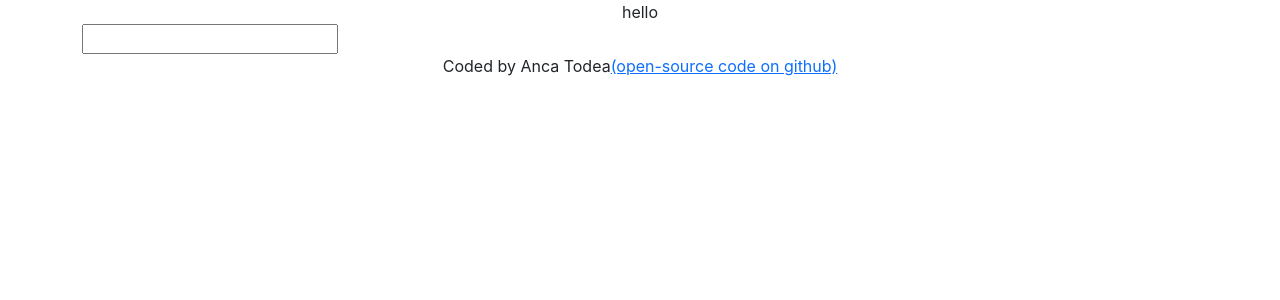
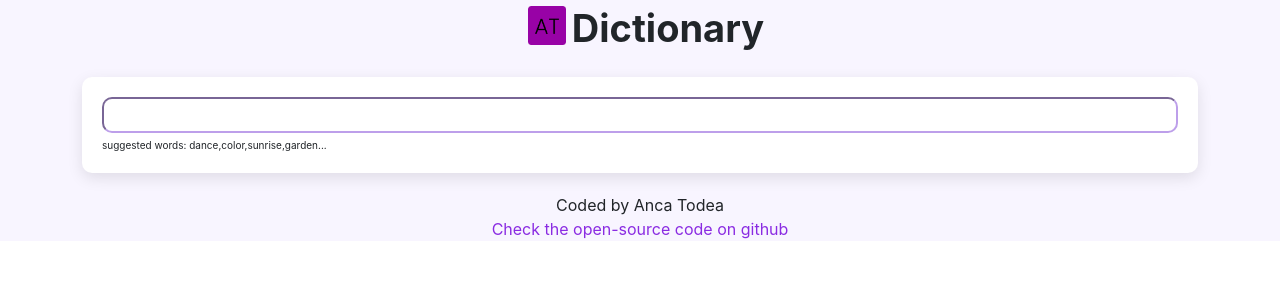
Before and after one commit to ancatodea/dictionart-project, a React (Create React App) app: page / in a window 1280 px wide. Shown: the top 300 px of the page. Built offline with nearby package versions, Linux system fonts and the light colour scheme; no server answers.

Commit message:
Styled the app and added a default keyword

```diff
--- a/src/App.css
+++ b/src/App.css
@@ -1,3 +1,19 @@
 .App header {
   text-align: center;
+  font-size: 38px;
+  font-weight: 700;
 }
+.App {
+  background: rgb(248, 245, 255)
+}
+.App a{
+  color: blueviolet;
+  text-decoration: none;
+}
+.App .logo {
+  margin-bottom: 12px;
+  padding-left: 12px;
+  max-width: 50px;
+  margin-right: 6px;
+
+}
--- a/src/App.js
+++ b/src/App.js
@@ -1,18 +1,21 @@
 import './App.css';
 import Dictionary from "./Dictionary";
+import logo from "./images/small-logo.png";
 
 function App() {
   return (
     <div className="App">
       <div className="container">
       <header className="App-header">
-        hello
+        <img src={logo} className="logo img-fluid" alt="logo" />
+        Dictionary
       </header>
-      <Dictionary />
+      <Dictionary defaultKeyword="sun" />
       </div>
       <div className="text-center">Coded by Anca Todea
+      <br />
        <a href="https://github.com/ancatodea/dictionary-project">
-         (open-source code on github)
+        Check the open-source code on github
        </a>
       </div>
     </div>
--- a/src/Dictionary.css
+++ b/src/Dictionary.css
@@ -0,0 +1,18 @@
+.Dictionary section {
+  background: white;
+  padding: 20px;
+  border-radius: 10px;
+  box-shadow: 0 5px 15px rgba(0, 0, 0, 0.1);
+  margin: 20px 0;
+
+}
+.Dictionary input {
+  width: 100%;
+  padding: 4px 10px;
+  border-radius: 10px;
+  border-color: rgb(189, 159, 234);
+}
+.Dictionary .hint {
+  font-size: 10px;
+  margin-top: 5px;
+}
--- a/src/Dictionary.js
+++ b/src/Dictionary.js
@@ -1,33 +1,56 @@
 import React, {useState} from "react";
 import axios from "axios";
 import Results from "./Results";
+import "./Dictionary.css"
 
-export default function Dictionary () {
-  let [keyword, setKeyword] = useState("");
+export default function Dictionary (props) {
+  let [keyword, setKeyword] = useState(props.defaultKeyword);
   let [results,setResults] = useState(null);
+  let [loaded, setLoaded] = useState(false);
 
   function handleResponse(response) {
     setResults(response.data[0]);
   }
 
-  function search(event) {
-    event.preventDefault();
+  function search() {
     let apiUrl =`https://api.dictionaryapi.dev/api/v2/entries/en/${keyword}`;
     axios.get(apiUrl).then(handleResponse)
   }
 
+  function handleSubmit(event) {
+    event.preventDefault();
+    search();
+
+  }
+
+  function load() {
+    setLoaded(true);
+    search();
+  }
 
   function handleKeywordChange(event) {
     setKeyword(event.target.value);
   }
 
+  if (loaded) {
+
 	return (
 		<div className="Dictionary">
-			<form onSubmit={search}>
+      <section>
+			<form onSubmit={handleSubmit}>
         <input
         type="search" onChange={handleKeywordChange} />
       </form>
+      <div className="hint">
+        suggested words: dance,color,sunrise,garden...
+      </div>
+      </section>
       <Results results={results} />
 		</div>
 	);
+  } else {
+    load();
+
+  }
+
 }
--- /dev/null
+++ b/src/Meaning.css
@@ -0,0 +1,7 @@
+.Meaning h3 {
+  font-size: 28px;
+  line-height: 1.5;
+}
+.Meaning .Definition {
+  font-style: italic;
+}
--- a/src/Meaning.js
+++ b/src/Meaning.js
@@ -1,5 +1,6 @@
 import React from "react";
 import Synonyms from "./Synonyms";
+import "./Meaning.css";
 
 
 export default function Meaning(props) {
@@ -10,9 +11,9 @@ export default function Meaning(props) {
         if (index < 1){
           return (
           <div key={index}>
-            <p> <strong>Definition:</strong>
+            <div className="Definition">
               {definition.definition}
-            </p>
+            </div>
             <Synonyms synonyms={definition.synonyms} />
           </div>
         );
--- /dev/null
+++ b/src/Phonetic.css
@@ -0,0 +1,20 @@
+.Phonetic a{
+  border: 1px solid #ddd;
+  padding: 4px 8px;
+  border-radius: 12px;
+  font-size: 12px;
+  font-weight: 500;
+  transition: all 150ms ease-in-out;
+  margin-left: 10px;
+}
+.Phonetic a:hover {
+  background: rgb(197, 177, 243);
+
+}
+.Phonetic {
+  margin: 10px 12px;
+}
+.Phonetic .text {
+  opacity: 0.6;
+  font-weight: 500;
+}
--- a/src/Phonetic.js
+++ b/src/Phonetic.js
@@ -1,11 +1,12 @@
 import React from "react";
-
+import "./Phonetic.css"
 
 export default function Phonetic(props) {
   return (
     <div className="Phonetic">
-      {props.phonetic.text}
-       <br />
+      <span className="text">
+       {props.phonetic.text}
+      </span>
       <a href={[props.phonetic.audio]} target="_blank" rel="noopener noreferrer">Listen</a>
     </div>
   );
--- /dev/null
+++ b/src/Results.css
@@ -0,0 +1,6 @@
+.Results h2{
+  font-size: 32px;
+  font-weight: 500;
+  line-height: 1.5;
+
+}
--- a/src/Results.js
+++ b/src/Results.js
@@ -1,12 +1,14 @@
 import React from "react";
 import Meaning from "./Meaning";
 import Phonetic from "./Phonetic";
+import "./Results.css";
 
 
 export default function Results (props){
    if (props.results) {
     return (
         <div className="Results">
+          <section>
             <h2>
               {props.results.word}
             </h2>
@@ -17,11 +19,12 @@ export default function Results (props){
                 </div>
               );
             })}
+            </section>
             {props.results.meanings.map(function(meaning, index){
               return (
-                <div key={index}>
+                <section key={index}>
                   <Meaning meaning={meaning} />
-                </div>
+                </section>
               );
             })}
         </div>
--- /dev/null
+++ b/src/Synonyms.css
@@ -0,0 +1,10 @@
+.Synonyms li {
+  display: inline-block;
+  opacity: 0.7;
+  padding-right: 15px;
+  font-size: 14px;
+
+}
+.Synonyms ul {
+  padding-left: 6px;
+}
--- a/src/Synonyms.js
+++ b/src/Synonyms.js
@@ -1,12 +1,13 @@
 import React from "react";
+import "./Synonyms.css"
 
 
-export default function Synonyms (porps) {
-  if (porps.synonyms) {
+export default function Synonyms (props) {
+  if (props.synonyms) {
     return(
     <div className="Synonyms">
-      <ul className="Synonyms">
-        {porps.synonyms.map(function(synonym, index){
+      <ul>
+        {props.synonyms.map(function(synonym, index){
           return <li key={index}>{synonym}</li>
         })}
       </ul>
```
Also changed, not shown: src/images/small-logo.png (added).
